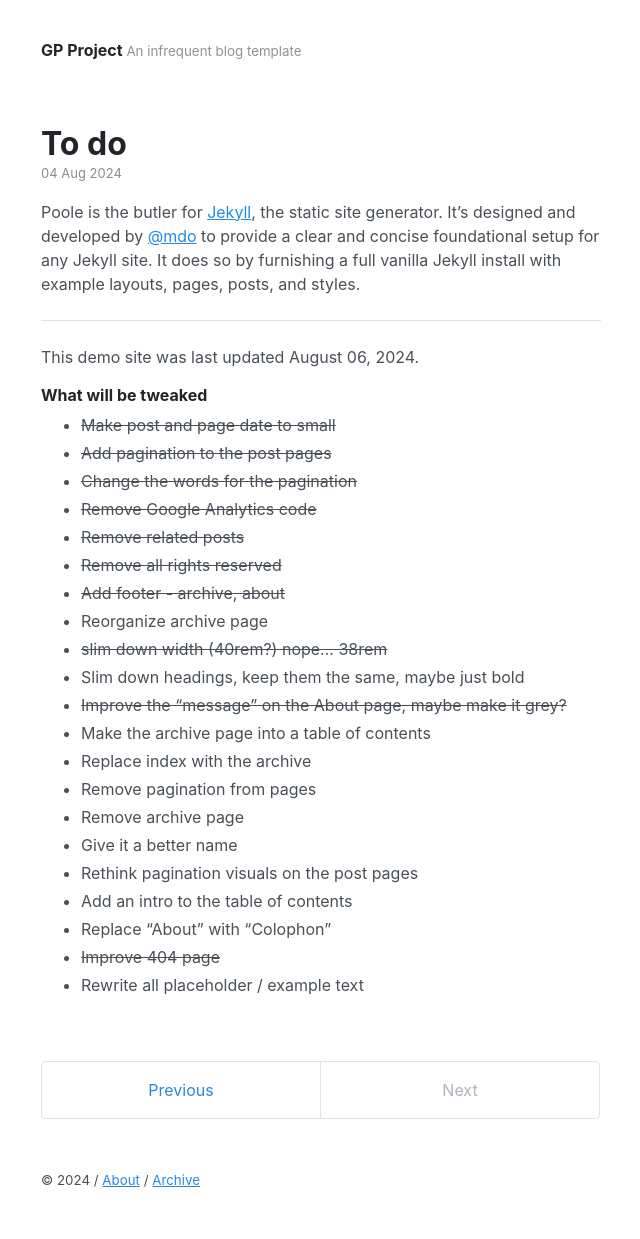
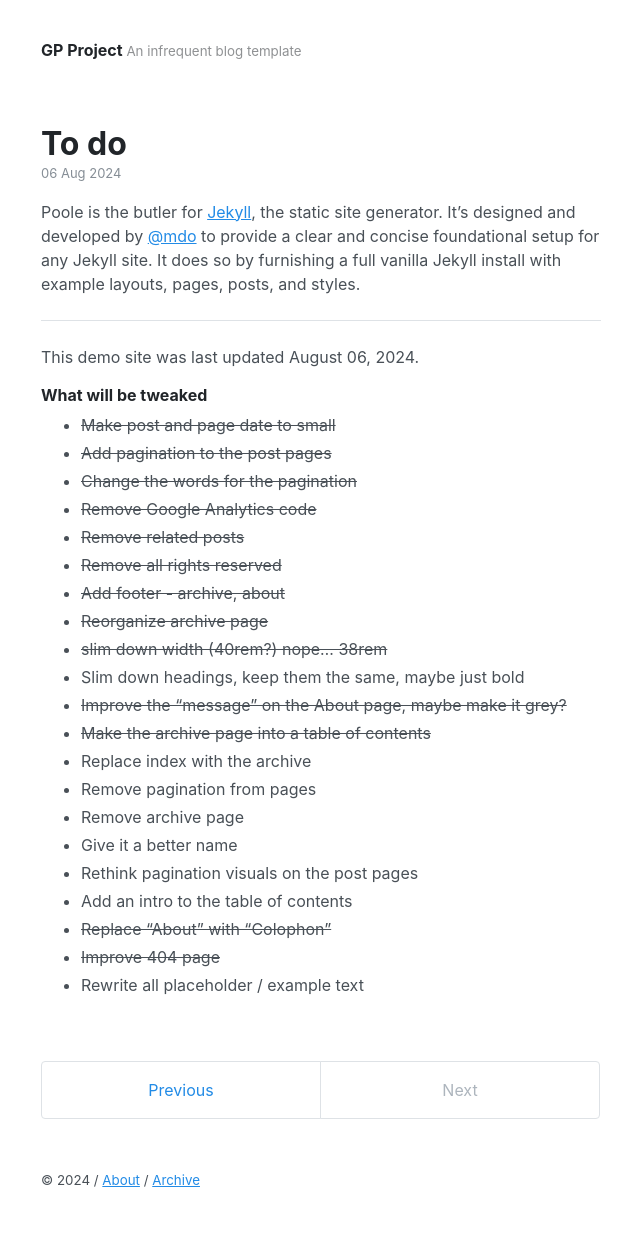
Before and after one commit to akmolteni/gp, a Jekyll site: the page built from _posts/2024-08-06-todo.md, in a window 1280 px wide. Shown: the whole page, without its empty margins (319-959 px from the left). Built offline with Jekyll 4.4.1, drawn with Linux system fonts in a browser that asks for light colours.

```diff
--- a/_posts/2024-08-04-todo.md
+++ b/_posts/2024-08-06-todo.md
@@ -19,17 +19,17 @@ This demo site was last updated {{ site.time | date: "%B %d, %Y" }}.
 * ~~Remove related posts~~
 * ~~Remove all rights reserved~~
 * ~~Add footer - archive, about~~
-* Reorganize archive page
+* ~~Reorganize archive page~~
 * ~~slim down width (40rem?) nope... 38rem~~
 * Slim down headings, keep them the same, maybe just bold
 * ~~Improve the "message" on the About page, maybe make it grey?~~
-* Make the archive page into a table of contents
+* ~~Make the archive page into a table of contents~~
 * Replace index with the archive
 * Remove pagination from pages
 * Remove archive page
 * Give it a better name
 * Rethink pagination visuals on the post pages
 * Add an intro to the table of contents
-* Replace "About" with "Colophon"
+* ~~Replace "About" with "Colophon"~~
 * ~~Improve 404 page~~
 * Rewrite all placeholder / example text
```
